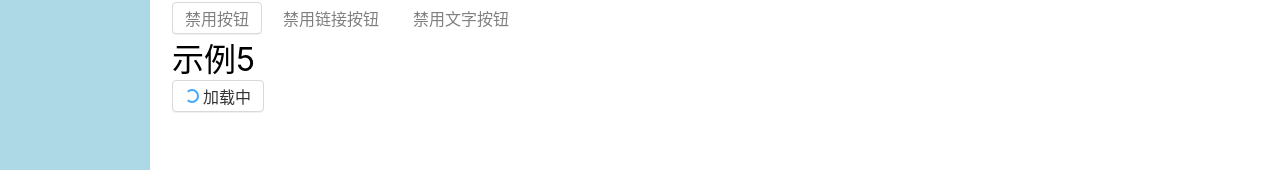
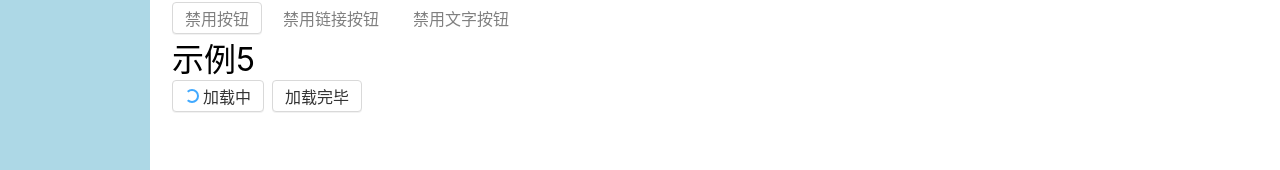
Before and after one commit to heavenly-zy/v3-wheel, a Vue app: page /#/doc/button in a window 1280 px wide. Shown: the part 554-724 px from the top of the page. Built offline with nearby package versions, Linux system fonts and the light colour scheme.

Commit message:
基本完成 Button 组件

```diff
--- a/src/components/ButtonDemo.vue
+++ b/src/components/ButtonDemo.vue
@@ -51,6 +51,7 @@
   <h1>示例5</h1>
   <div>
     <Button loading>加载中</Button>
+    <Button>加载完毕</Button>
   </div>
 </template>
 
```
